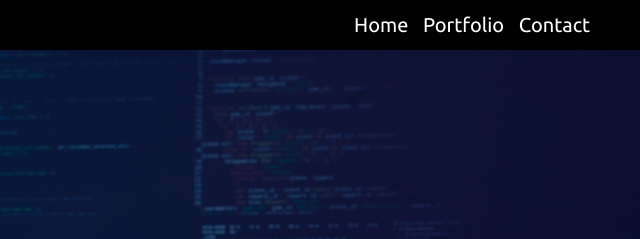
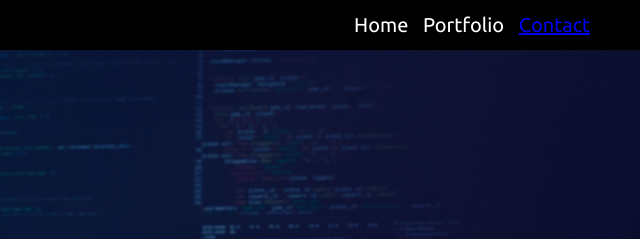
Before and after one commit to thiagoandradedeveloper/mysite, a plain HTML site: page index.html in a window 1280 px wide. Shown: the top 239 px of the page, 640-1280 px from the left. Drawn offline with Linux system fonts and the light colour scheme.

```diff
--- a/index.html
+++ b/index.html
@@ -15,7 +15,7 @@
         <div class="menuTopo">
             <ul>Home</ul>
             <ul>Portfolio</ul>
-            <ul>Contact</ul>
+            <ul><a href="contatos.php">Contact</a></ul>
         </div>
     </div>
     <div class="divHomeTop">
```
